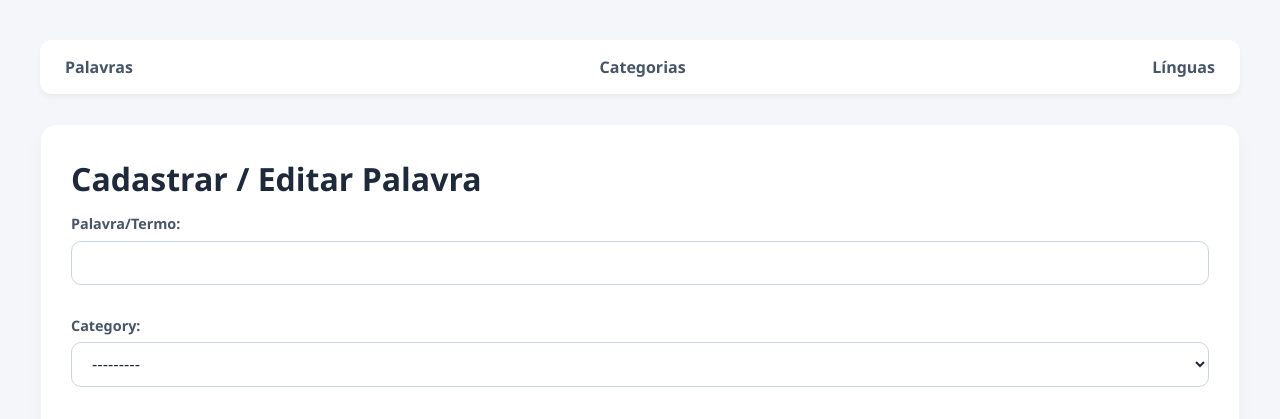
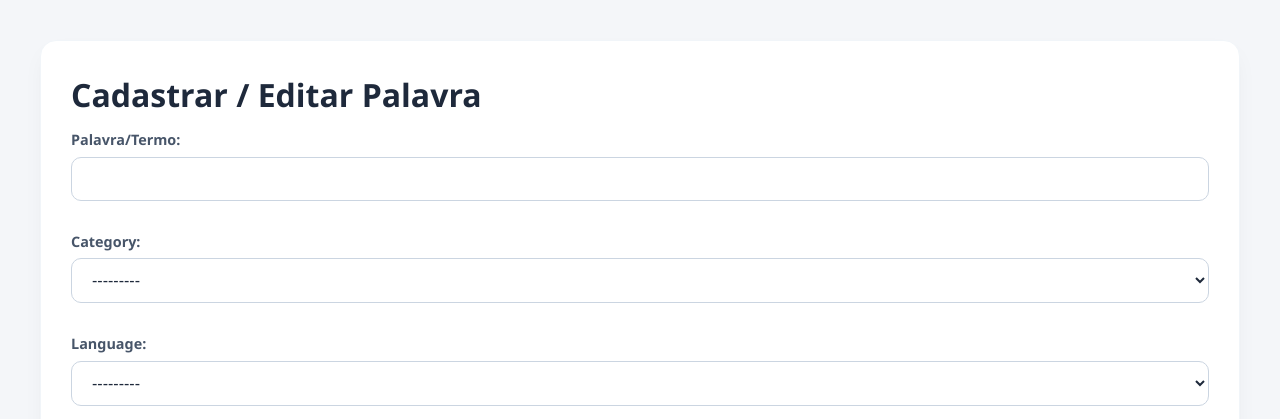
Before and after one commit to JuanVitorio/LembraLavra, a Django app: page /new/ in a window 1280 px wide. Shown: the top 419 px of the page. Run offline with Django 5.2, Linux system fonts and the light colour scheme; data that the repository does not hold is empty.

Commit message:
feat: Template do form.html

```diff
--- a/words/templates/words/form.html
+++ b/words/templates/words/form.html
@@ -13,22 +13,6 @@
 </head>
 
 <body>
-
-<nav class="navbar">
-
-    <a href="{% url 'words:home' %}">
-        Palavras
-    </a>
-
-    <a href="{% url 'words:categories' %}">
-        Categorias
-    </a>
-
-    <a href="{% url 'words:languages' %}">
-        Línguas
-    </a>
-
-</nav>
 
     <div class="container">
 
```
